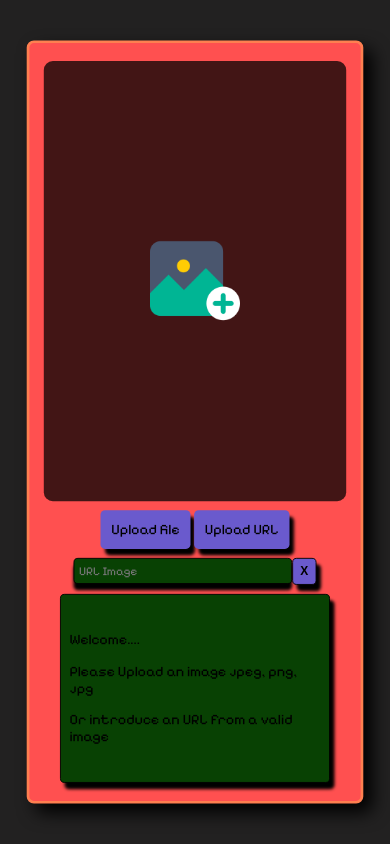
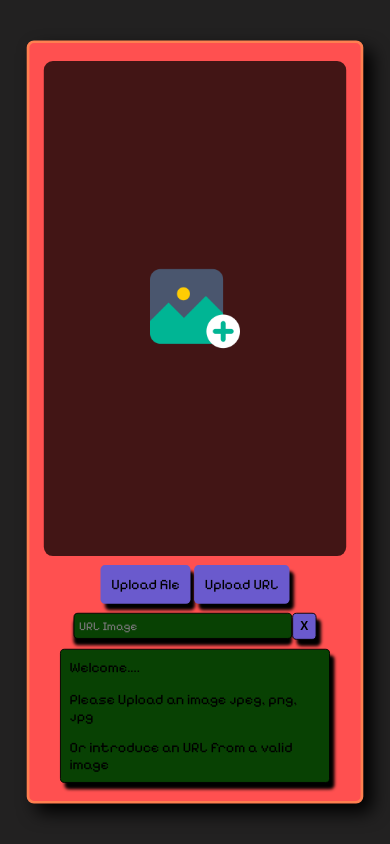
Before and after one commit to Sulkybug/AI_image_Recognition, a plain HTML site: page index.html in a window 390 px wide. Drawn offline with Linux system fonts and the light colour scheme.

Commit message:
description box fix

```diff
--- a/style.css
+++ b/style.css
@@ -171,8 +171,7 @@ body {
 
   .descriptionBox {
     width: 85%;
-    overflow: scroll;
-    height: 290px;
+    height: auto;
   }
 
   #link {
```
